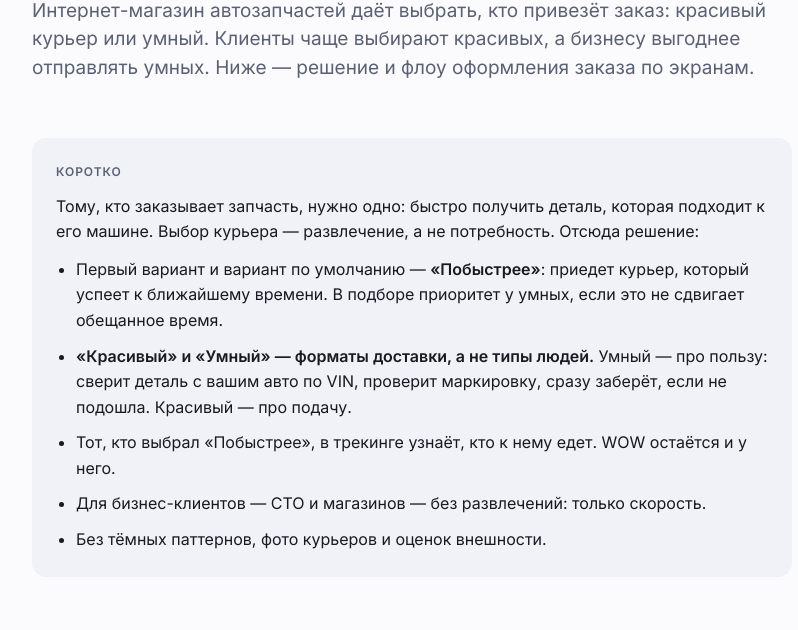
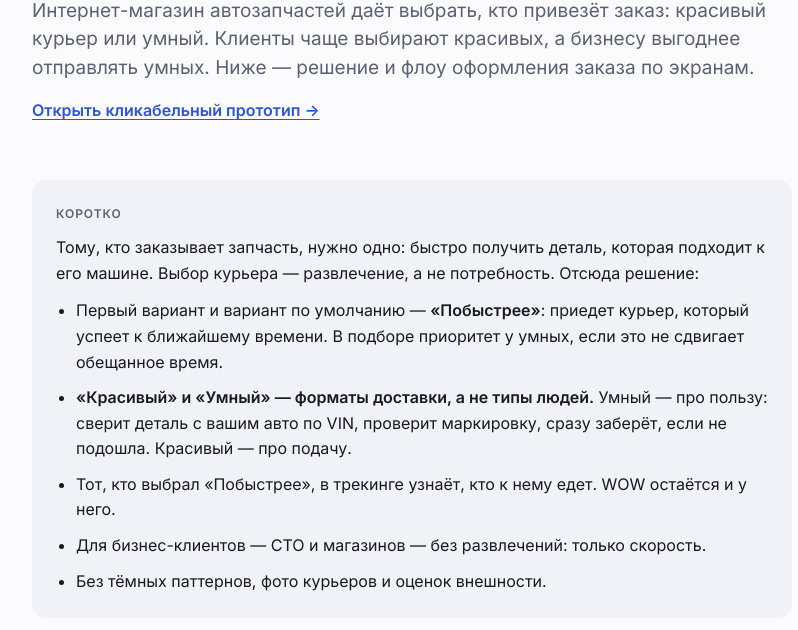
Before and after one commit to lprchns-Alex/TZ_ROSSKO, a plain HTML site: page index.html in a window 1280 px wide. Shown: the part 168-798 px from the top of the page, without its empty margins (228-1026 px from the left). Drawn offline with Linux system fonts and the light colour scheme.

Commit message:
GitHub Pages: документ и прототип открываются как страницы
Co-Authored-By: Claude Opus 5.5 <noreply@anthropic.com>

```diff
--- a/index.html
+++ b/index.html
@@ -1,3 +1,5 @@
+<meta charset="utf-8">
+<meta name="viewport" content="width=device-width, initial-scale=1, viewport-fit=cover">
 <title>Курьер на выбор</title>
 <meta name="claude:viewport-fit-sides" content="cover">
 <link rel="preconnect" href="https://fonts.googleapis.com">
@@ -182,6 +184,7 @@ html { scroll-behavior: smooth; }
     <div class="eyebrow">Тестовое задание · ROSSKO · оформление заказа</div>
     <h1>Курьер на выбор</h1>
     <p class="lead">Интернет-магазин автозапчастей даёт выбрать, кто привезёт заказ: красивый курьер или умный. Клиенты чаще выбирают красивых, а бизнесу выгоднее отправлять умных. Ниже — решение и флоу оформления заказа по экранам.</p>
+    <p><a href="https://lprchns-alex.github.io/TZ_ROSSKO/prototype/"><strong>Открыть кликабельный прототип →</strong></a></p>
   </header>
 
   <aside class="summary" aria-labelledby="summary-title">
```
Also changed, not shown: 2 other files.
